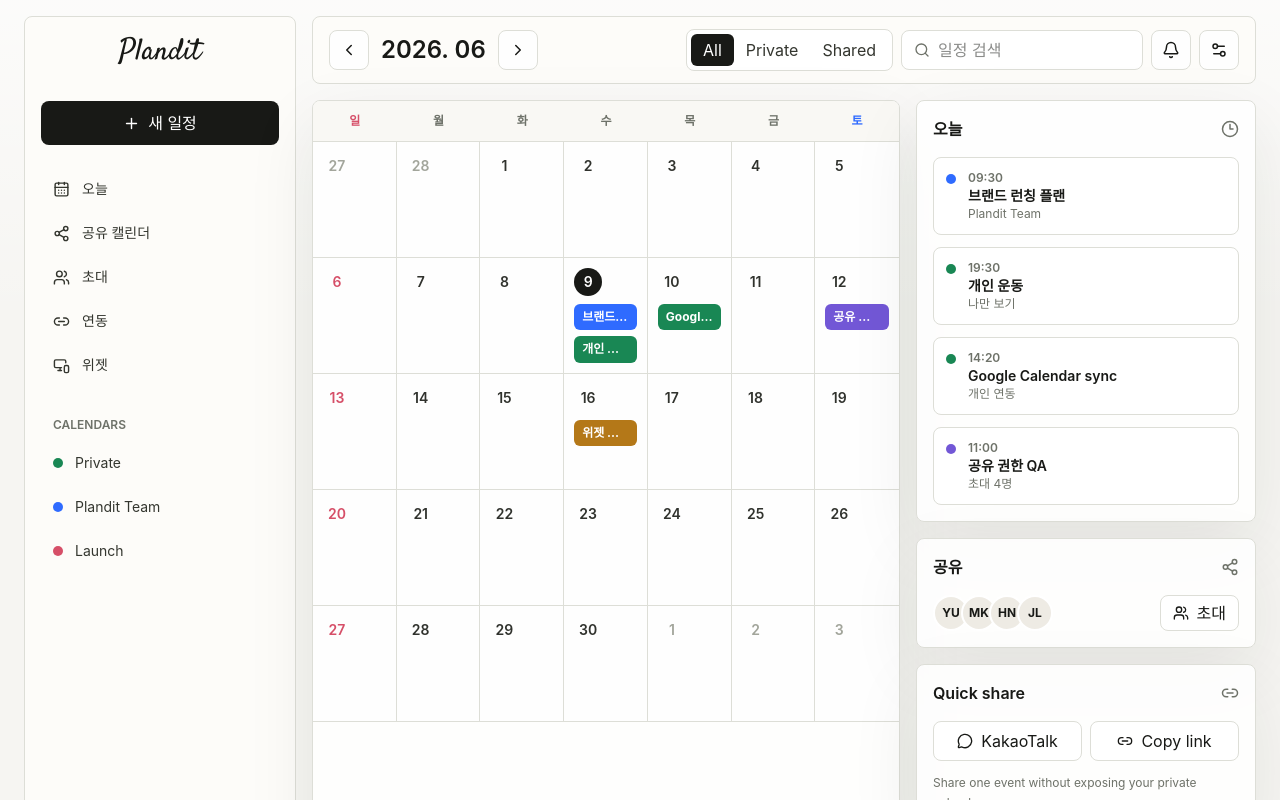
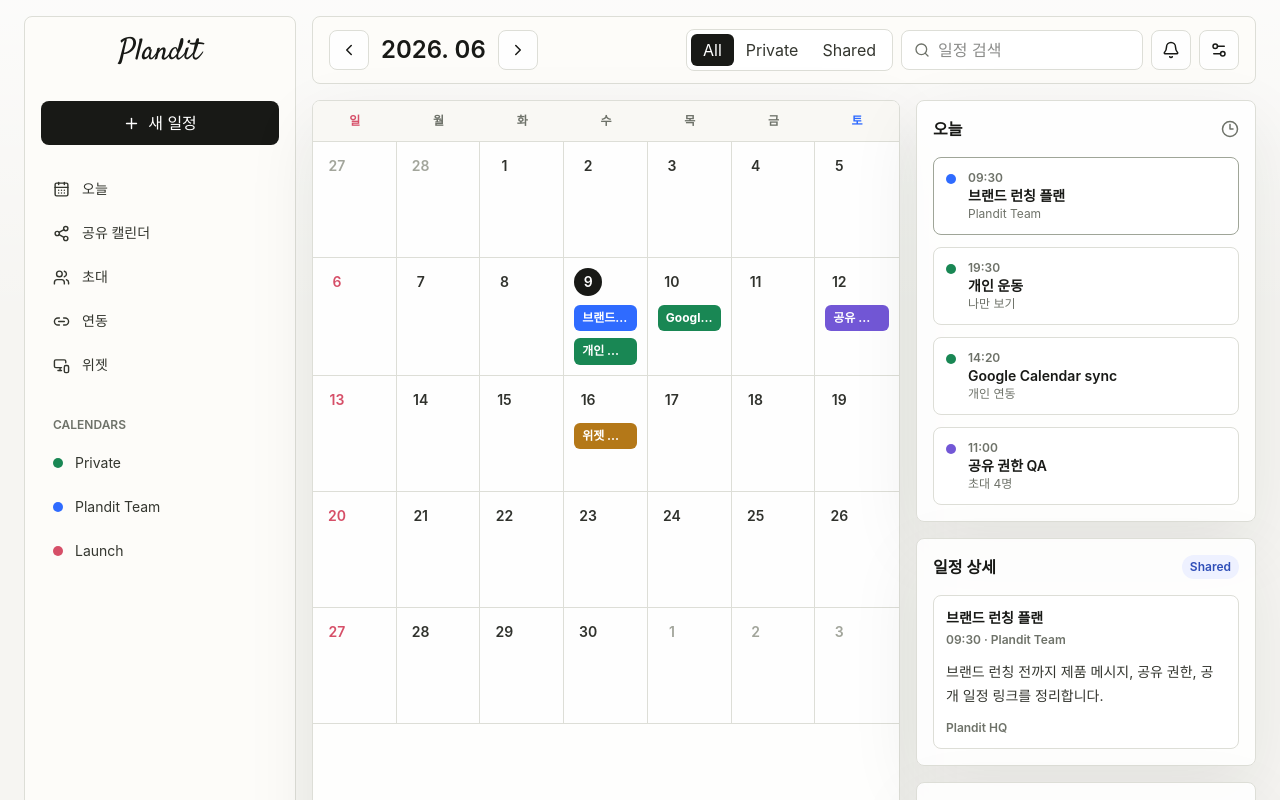
Before and after one commit to seommin/plandit, a Next.js app: page / in a window 1280 px wide. Shown: the top 800 px of the page. Built offline with nearby package versions, Linux system fonts and the light colour scheme.

Commit message:
update: 일정 상세 공유 UI 추가

```diff
--- a/src/app/page.tsx
+++ b/src/app/page.tsx
@@ -23,11 +23,14 @@ import {
 type CalendarScope = "ALL" | "PRIVATE" | "SHARED";
 
 type DemoEvent = {
+  id: string;
   title: string;
   color: string;
   scope: Exclude<CalendarScope, "ALL">;
   meta: string;
   time?: string;
+  description: string;
+  location?: string;
 };
 
 const weekDays = [
@@ -45,18 +48,23 @@ const eventByDay = new Map<number, DemoEvent[]>([
     9,
     [
       {
+        id: "brand-launch",
         title: "브랜드 런칭 플랜",
         color: "var(--blue)",
         scope: "SHARED",
         meta: "Plandit Team",
         time: "09:30",
+        description: "브랜드 런칭 전까지 제품 메시지, 공유 권한, 공개 일정 링크를 정리합니다.",
+        location: "Plandit HQ",
       },
       {
+        id: "private-workout",
         title: "개인 운동",
         color: "var(--green)",
         scope: "PRIVATE",
         meta: "나만 보기",
         time: "19:30",
+        description: "공유 캘린더에는 노출되지 않는 개인 일정입니다.",
       },
     ],
   ],
@@ -64,11 +72,13 @@ const eventByDay = new Map<number, DemoEvent[]>([
     10,
     [
       {
+        id: "google-sync",
         title: "Google Calendar sync",
         color: "var(--green)",
         scope: "PRIVATE",
         meta: "개인 연동",
         time: "14:20",
+        description: "Google Calendar API 연동 범위와 동기화 토큰 저장 방식을 점검합니다.",
       },
     ],
   ],
@@ -76,11 +86,13 @@ const eventByDay = new Map<number, DemoEvent[]>([
     12,
     [
       {
+        id: "permission-qa",
         title: "공유 권한 QA",
         color: "var(--violet)",
         scope: "SHARED",
         meta: "초대 4명",
         time: "11:00",
+        description: "공유 캘린더의 owner/admin/editor/viewer 권한 흐름을 확인합니다.",
       },
     ],
   ],
@@ -88,11 +100,13 @@ const eventByDay = new Map<number, DemoEvent[]>([
     16,
     [
       {
+        id: "widget-prototype",
         title: "위젯 프로토타입",
         color: "var(--amber)",
         scope: "SHARED",
         meta: "Launch",
         time: "16:00",
+        description: "홈/잠금화면 위젯에 표시할 오늘 일정 요약을 설계합니다.",
       },
     ],
   ],
@@ -126,7 +140,7 @@ const collaborators = ["YU", "MK", "HN", "JL"];
 const quickShareActions = [
   { label: "KakaoTalk", icon: MessageCircle },
   { label: "Copy link", icon: Link2 },
-];
+] as const;
 
 const navItems = [
   ["오늘", CalendarDays],
@@ -144,6 +158,8 @@ const calendarItems = [
 
 export default function Home() {
   const [activeScope, setActiveScope] = useState<CalendarScope>("ALL");
+  const [selectedEventId, setSelectedEventId] = useState("brand-launch");
+  const [shareStatus, setShareStatus] = useState<string | null>(null);
 
   const filteredMonthDays = useMemo(
     () =>
@@ -165,6 +181,29 @@ export default function Home() {
         .slice(0, 4),
     [filteredMonthDays],
   );
+
+  const selectedEvent = useMemo(() => {
+    const events = monthDays.flatMap((day) => day.events);
+
+    return (
+      events.find((event) => event.id === selectedEventId) ??
+      events.find((event) => activeScope === "ALL" || event.scope === activeScope) ??
+      events[0]
+    );
+  }, [activeScope, selectedEventId]);
+
+  async function handleShare(channel: "KakaoTalk" | "Copy link") {
+    const shareUrl = `${window.location.origin}/s/demo-${selectedEvent.id}`;
+
+    if (channel === "Copy link") {
+      await navigator.clipboard.writeText(shareUrl);
+      setShareStatus("링크를 복사했습니다.");
+      return;
+    }
+
+    await navigator.clipboard.writeText(shareUrl);
+    setShareStatus("카톡 공유용 링크를 복사했습니다.");
+  }
 
   return (
     <main className="app-shell">
@@ -311,13 +350,17 @@ export default function Home() {
                     </div>
                     <div className="space-y-1.5">
                       {day.events.map((event) => (
-                        <div
+                        <button
                           key={event.title}
-                          className="event-pill"
+                          className="event-pill text-left"
                           style={{ backgroundColor: event.color }}
+                          onClick={() => {
+                            setSelectedEventId(event.id);
+                            setShareStatus(null);
+                          }}
                         >
                           {event.title}
-                        </div>
+                        </button>
                       ))}
                     </div>
                   </div>
@@ -333,9 +376,18 @@ export default function Home() {
                 </div>
                 <div className="space-y-3">
                   {agenda.map((item) => (
-                    <div
+                    <button
                       key={item.title}
-                      className="flex gap-3 rounded-lg border border-[var(--line)] bg-white p-3"
+                      className={[
+                        "flex w-full gap-3 rounded-lg border bg-white p-3 text-left",
+                        selectedEvent.id === item.id
+                          ? "border-[#9fa598]"
+                          : "border-[var(--line)]",
+                      ].join(" ")}
+                      onClick={() => {
+                        setSelectedEventId(item.id);
+                        setShareStatus(null);
+                      }}
                     >
                       <div
                         className="mt-1 size-2.5 rounded-full"
@@ -348,8 +400,38 @@ export default function Home() {
                         <p className="truncate text-sm font-semibold">{item.title}</p>
                         <p className="text-xs text-[var(--muted)]">{item.meta}</p>
                       </div>
-                    </div>
+                    </button>
                   ))}
+                </div>
+              </section>
+
+              <section className="panel p-4">
+                <div className="mb-4 flex items-center justify-between">
+                  <h2 className="text-base font-semibold">일정 상세</h2>
+                  <span
+                    className={[
+                      "rounded-full px-2 py-1 text-xs font-semibold",
+                      selectedEvent.scope === "PRIVATE"
+                        ? "bg-[#e8f4ee] text-[#11623b]"
+                        : "bg-[#eef1ff] text-[#2f4fb8]",
+                    ].join(" ")}
+                  >
+                    {selectedEvent.scope === "PRIVATE" ? "Private" : "Shared"}
+                  </span>
+                </div>
+                <div className="rounded-lg border border-[var(--line)] bg-white p-3">
+                  <p className="text-sm font-semibold">{selectedEvent.title}</p>
+                  <p className="mt-1 text-xs font-semibold text-[var(--muted)]">
+                    {selectedEvent.time} · {selectedEvent.meta}
+                  </p>
+                  <p className="mt-3 text-sm leading-6 text-[#34362f]">
+                    {selectedEvent.description}
+                  </p>
+                  {selectedEvent.location ? (
+                    <p className="mt-3 text-xs font-semibold text-[var(--muted)]">
+                      {selectedEvent.location}
+                    </p>
+                  ) : null}
                 </div>
               </section>
 
@@ -386,6 +468,7 @@ export default function Home() {
                     <button
                       key={label}
                       className="flex h-10 items-center justify-center gap-2 rounded-lg border border-[var(--line)] bg-white text-sm font-semibold"
+                      onClick={() => handleShare(label)}
                     >
                       <Icon size={16} />
                       {label}
@@ -395,6 +478,11 @@ export default function Home() {
                 <p className="mt-3 text-xs leading-5 text-[var(--muted)]">
                   Share one event without exposing your private calendar.
                 </p>
+                {shareStatus ? (
+                  <p className="mt-2 text-xs font-semibold text-[#11623b]">
+                    {shareStatus}
+                  </p>
+                ) : null}
               </section>
 
               <section className="panel p-4">
```
